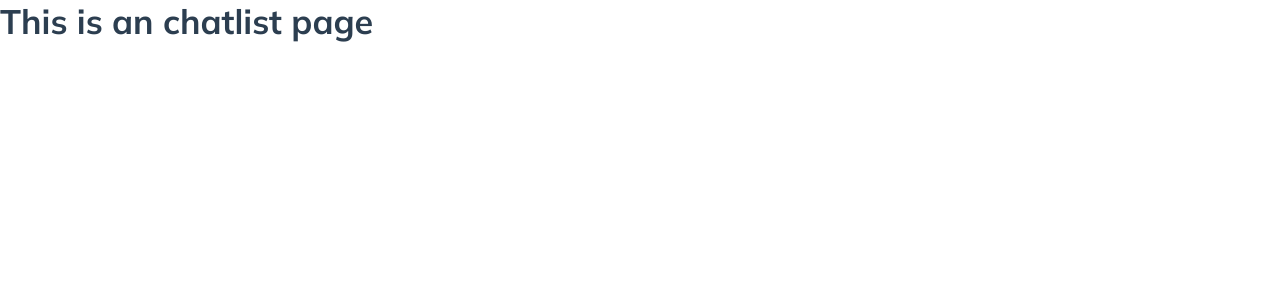
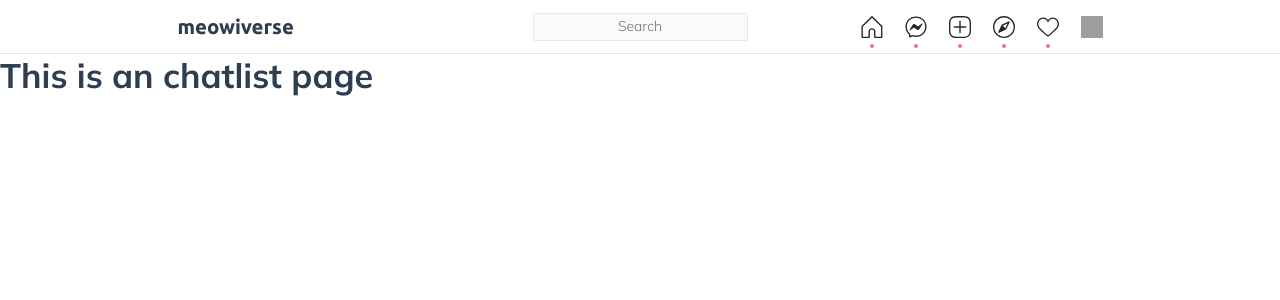
Before and after one commit to KKKyle97/meow-i-verse, a Vue app: page /chatlist in a window 1280 px wide. Shown: the top 300 px of the page. Built offline with nearby package versions, Linux system fonts and the light colour scheme; grey boxes are pictures that could not be loaded; a web font is replaced by a local one.

Commit message:
✨ Implement layout in chatlist page

```diff
--- a/src/views/ChatListPage.vue
+++ b/src/views/ChatListPage.vue
@@ -1,5 +1,18 @@
 <template>
-  <div class="about">
-    <h1>This is an chatlist page</h1>
-  </div>
+  <DefaultLayout>
+    <div class="about">
+      <h1>This is an chatlist page</h1>
+    </div>
+  </DefaultLayout>
 </template>
+
+<script lang="ts">
+import { defineComponent } from "vue";
+import DefaultLayout from "@/layouts/Default.vue";
+
+export default defineComponent({
+  components: {
+    DefaultLayout,
+  },
+});
+</script>
```
